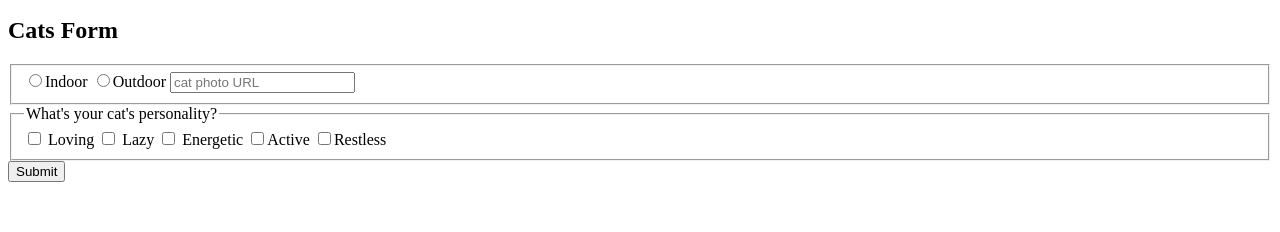
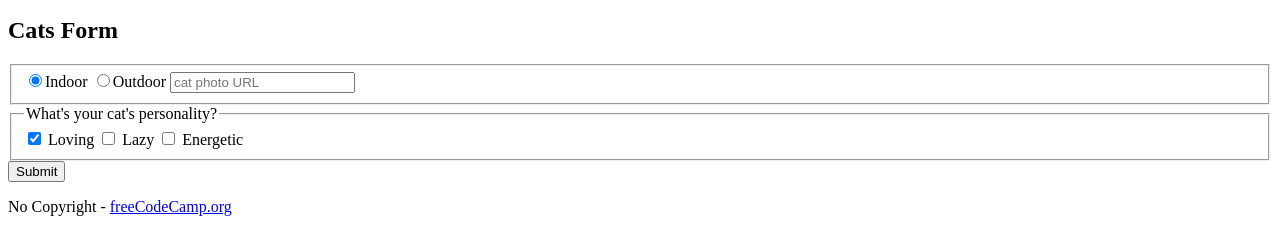
Before and after one commit to VION79/catPhotoApp, a plain HTML site: page index.html in a window 1280 px wide. Shown: the part 1419-1651 px from the top of the page. Before the commit the page ends 1609 px from the top, so only its background shows below. Drawn offline with Linux system fonts and the light colour scheme.

Commit message:
completed

```diff
--- a/index.html
+++ b/index.html
@@ -1,7 +1,42 @@
+
+<!--
+    Step 68
+    All pages should begin with <!DOCTYPE html>. This special string is known as a declaration and ensures the
+    browser tries to meet industry-wide specifications. Add this declaration as the first line of the code.
+-->
 <!Doctype html>
+<!--
+    Step 67
+    Notice that the entire contents of the page are nested within an html element. All other elements must be
+    descendants of this html element. Add the lang attribute with the value en to the opening html tag to specify
+    that the language of the page is English.
+-->
+<html lang="en">
+<!--
+    Step 65
+    Notice that everything you've added to the page so far is inside the body element. All page content elements
+    that should be rendered to the page go inside the body element. However, other important information goes inside
+    the head element. Add a head element above the body element.
 
-<html>
-  <body>
+    Step 66
+    The title element determines what browsers show in the title bar or tab for the page. Add a title element
+    within the head element using the text below:
+    CatPhotoApp
+-->
+    <head>
+        <!--
+            Step 69
+            You can set browser behavior by adding self-closing meta elements in the head. Here's an example:
+            <meta attribute="value">
+            Tell the browser to parse the markup into multiple languages by creating a meta element as a
+            child of the head element. Set its charset attribute to UTF-8.
+        -->
+        <meta charset="UTF-8">
+        <title>
+            CatPhotoApp
+        </title>
+    </head>
+    <body>
     <main>
         <h1>CatPhotoApp</h1>
 
@@ -119,7 +154,7 @@
                     text Is your cat an indoor or outdoor cat? above both of the radio buttons.
                 -->
                 <fieldset>
-                    <label><input id="indoor" type="radio" name="indoor-outdoor" value="indoor">Indoor </label>
+                    <label><input id="indoor" type="radio" name="indoor-outdoor" value="indoor" checked>Indoor </label>
                     <label><input id="outdoor" type="radio" name="indoor-outdoor" value="outdoor">Outdoor </label>
                     <input type="text" name="catphotourl" placeholder="cat photo URL" required>
                 </fieldset>
@@ -153,6 +188,18 @@
                     attribute should be the same as the previous checkbox. Also add a label element to the right of
                     the new checkbox with text Energetic. Make sure to associate the label element with the new
                     checkbox.
+
+                    Step 60
+                    Like radio buttons, form data for selected checkboxes are name / value attribute pairs. While the value
+                    attribute is optional, it's best practice to include it with any checkboxes or radio buttons on the page.
+                    Add a value attribute to each checkbox. For convenience, set each checkbox's value attribute to the same
+                    value as its id attribute.
+
+                    Step 61
+                    In order to make a checkbox checked or radio button selected by default, you need to add the
+                    checked attribute to it. There's no need to set a value to the checked attribute. Instead,
+                    just add the word checked to the input element, making sure there is space between it and other
+                    attributes. Make the first radio button and the first checkbox selected by default.
                 -->
 
                 <fieldset>
@@ -160,11 +207,9 @@
                     <!--
                         <input type="checkbox">Loving
                     -->
-                        <input id="loving" type="checkbox" name="personality"> <label for="loving"> Loving</label>
-                        <input id="lazy" type="checkbox" name="personality"> <label for="lazy">Lazy</label>
-                        <input id="energetic" type="checkbox" name="personality"> <label for="energetic">Energetic</label>
-                        <input type="checkbox">Active
-                        <input type="checkbox">Restless
+                    <input id="loving" type="checkbox" name="personality" value="loving" checked> <label for="loving">Loving</label>
+                    <input id="lazy" type="checkbox" name="personality" value="lazy"> <label for="lazy">Lazy</label>
+                    <input id="energetic" type="checkbox" name="personality" value="energetic"> <label for="energetic"> Energetic</label>
                 </fieldset>
 
                 <!--
@@ -185,6 +230,20 @@
             </form>
         </section>
     </main>
+    <!--Step 62
+        Now you will add a footer section to the page. After the main element, add a footer element.
 
+        Step 63
+        Nest a p element with the text No Copyright - freeCodeCamp.org within the footer element.
+
+        Step 64
+        Make the text freeCodeCamp.org into a link by enclosing it in an anchor (a) element. The href attribute
+        should be set to https://www.freecodecamp.org.
+    -->
+    <footer>
+        <p>
+            No Copyright - <a target="_blank" href="https://www.freecodecamp.org">freeCodeCamp.org</a>
+        </p>
+    </footer>
     </body>
 </html>
```
